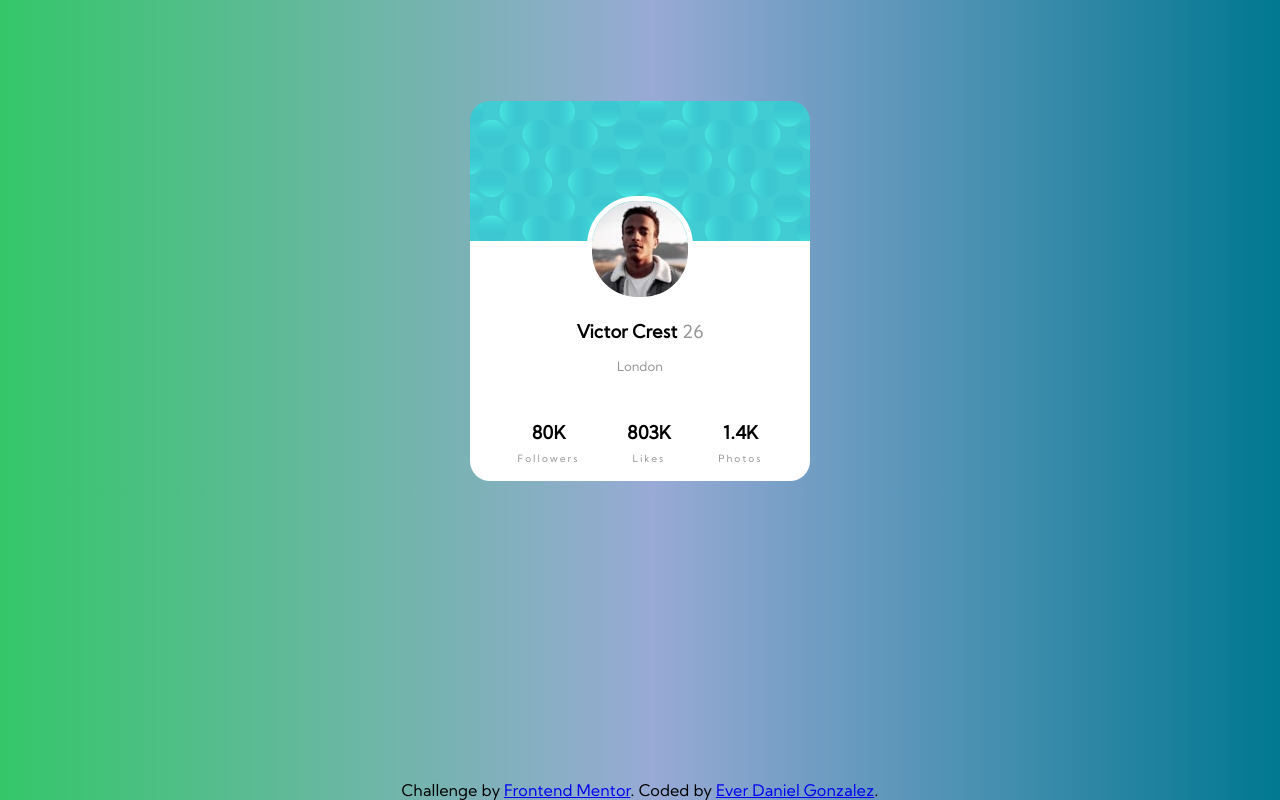
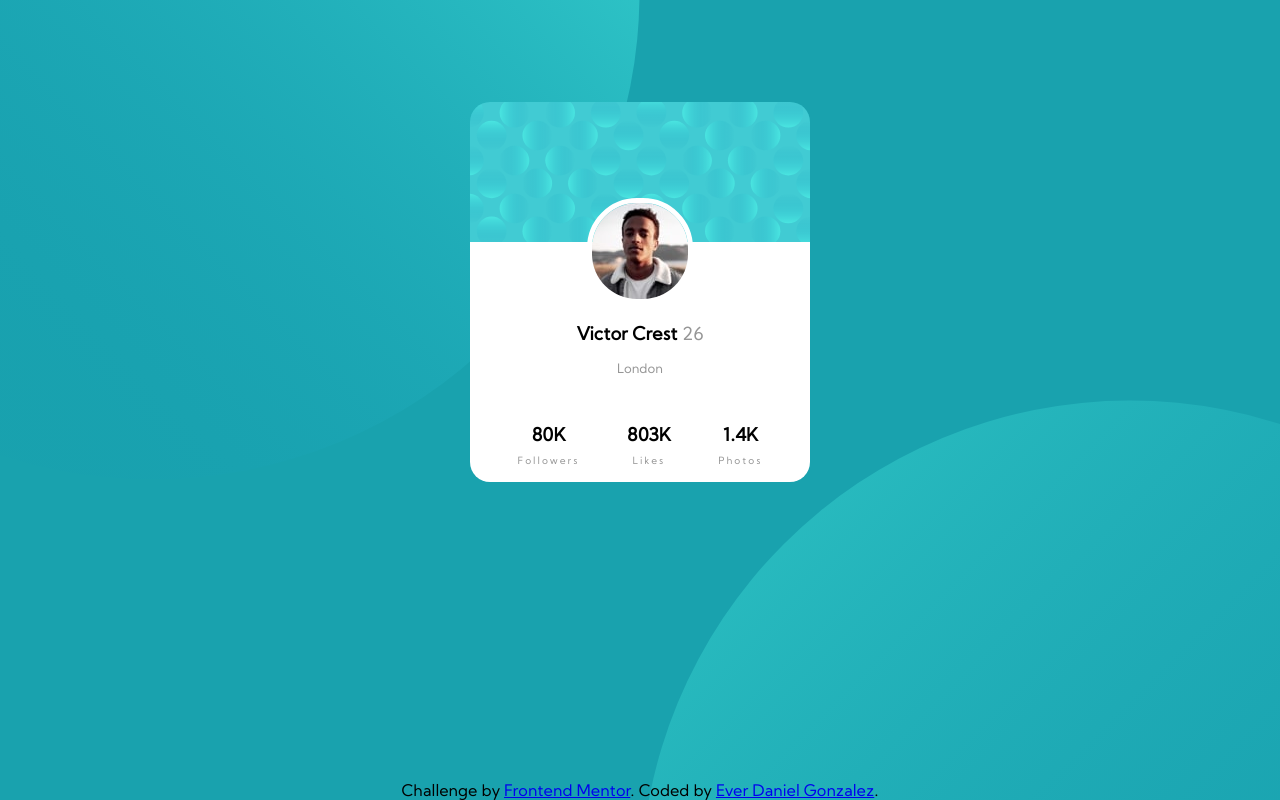
Before and after one commit to edgg72/frontendmentor, a plain HTML site: page profile-card-component-main/index.html in a window 1280 px wide. Drawn offline with Linux system fonts and the light colour scheme.

Commit message:
fixing the background

```diff
--- a/profile-card-component-main/css/styles.css
+++ b/profile-card-component-main/css/styles.css
@@ -4,9 +4,11 @@
 }
 
 body{
-    /*background-image: url(../images/pexels-johannes-plenio-1103970.jpg);*/
-    background: linear-gradient(90deg, rgba(52,198,105,1) 0%, rgba(152,170,213,1) 51%, rgba(0,120,144,1) 100%);
-    /*background-size: 100%;*/
+    margin: auto;
+    background: bottom 40vh right 50vw url('../images/bg-pattern-top.svg') no-repeat,
+    top 50vh left 50vw url('../images/bg-pattern-bottom.svg') no-repeat,
+    hsl(185, 75%, 39%);
+    background-attachment: fixed;
     font-family: Kumbh;
 }
 
```
